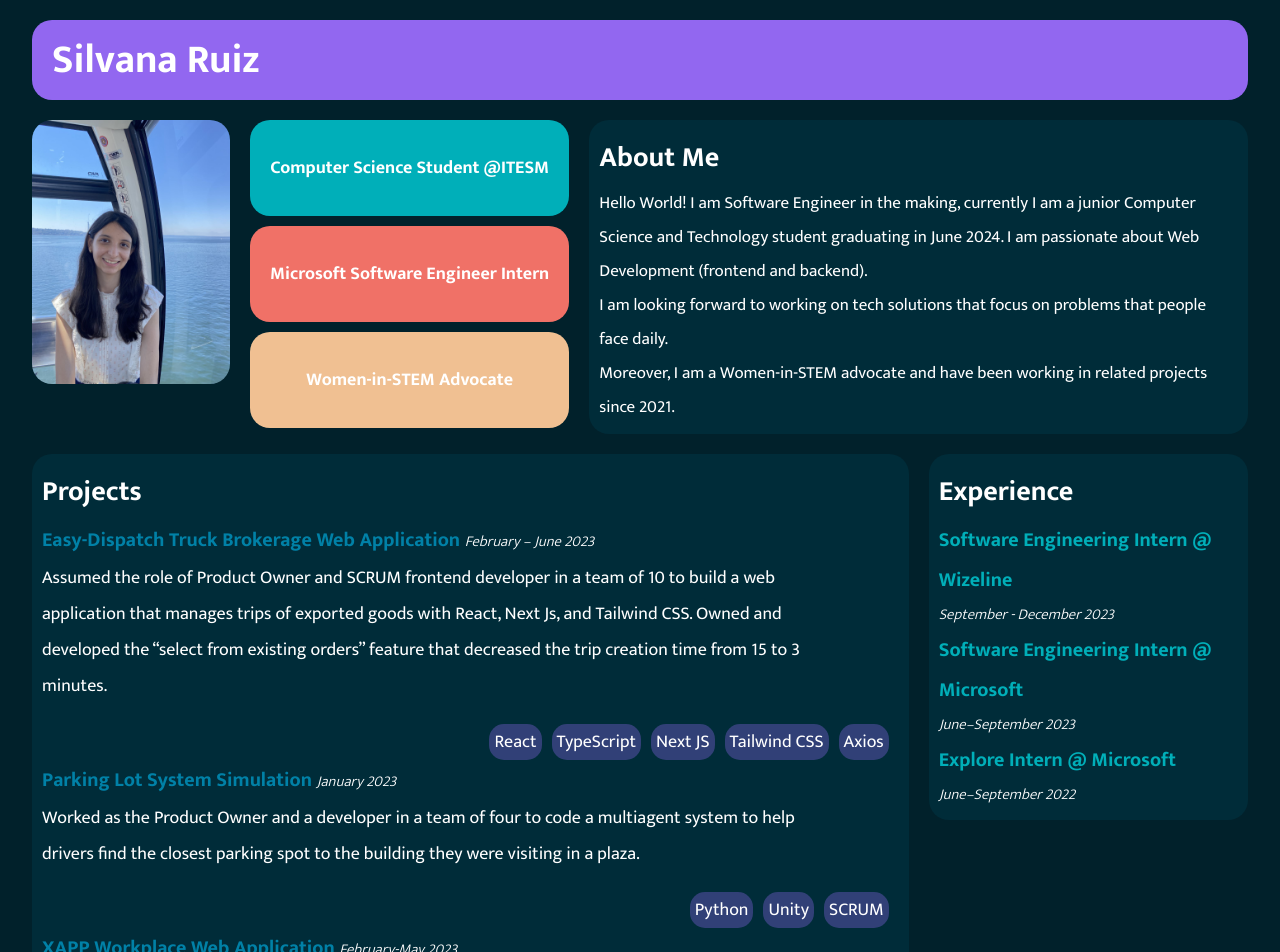
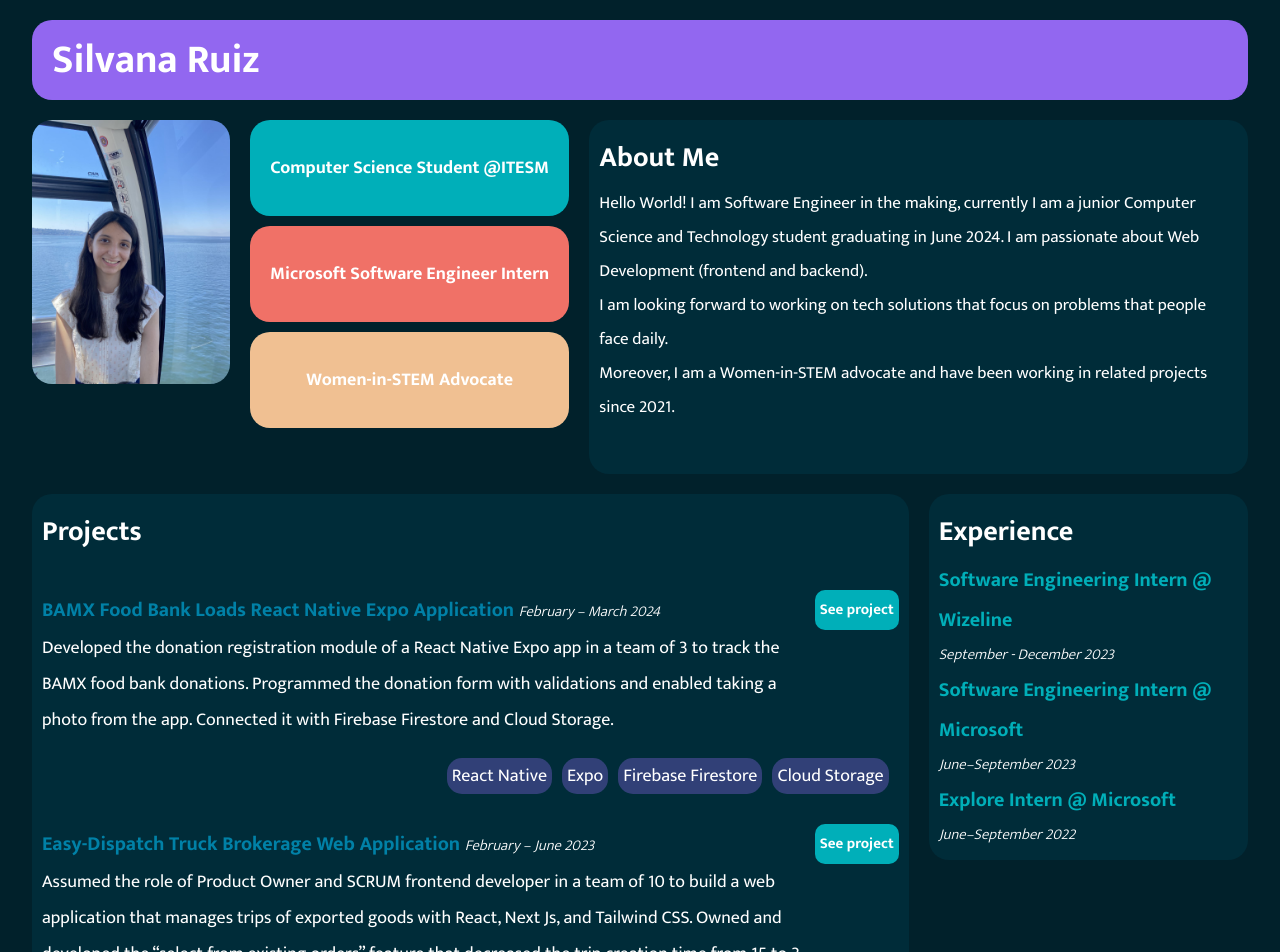
Before and after one commit to Silvana-Ruiz/Portfolio_Silvana, a React (Vite) app: page / in a window 1280 px wide. Shown: the top 952 px of the page. Built offline with nearby package versions, Linux system fonts and the light colour scheme.

Commit message:
add food bank project

```diff
--- a/src/components/Project/Project.css
+++ b/src/components/Project/Project.css
@@ -1,5 +1,7 @@
 .project {
   width: 100%;
+  margin-top: 3rem;
+  margin-bottom: 3rem;
 }
 
 .project h3 {
@@ -12,6 +14,24 @@
   margin-bottom: 2rem;
 }
 
+.projectHeader {
+  display: flex;
+  align-items: center;
+  justify-content: space-between;
+}
+.projectLink {
+  color: var(--white);
+  text-decoration: none;
+  font-size: 1.5rem;
+  font-weight: bold;
+  background-color: var(--aqua);
+  border-radius: 10px;
+  padding:0.5rem;
+}
+.projectLink:hover {
+  background-color: var(--purple);
+}
+
 .skills {
   display: flex;
   justify-content: flex-end;
@@ -21,6 +41,6 @@
   font-size: 1.8rem;
   background-color: #9267f056;
   border-radius: 15px;
-  padding: 0 .5rem;
+  padding: 0 0.5rem;
   margin-right: 1rem;
 }
--- a/src/components/Project/index.jsx
+++ b/src/components/Project/index.jsx
@@ -1,20 +1,28 @@
-import "./Project.css"
+import "./Project.css";
 
-function Project({project}) {
-
-  const {name, date, description, skills} = project
-  console.log(project)
+function Project({ project }) {
+  const { name, date, description, skills, link } = project;
+  console.log(project);
   return (
     <div className="project">
-      <h3>{name} <span className="date">{date}</span></h3>
+      <div className='projectHeader'>
+        <h3>
+          {name} <span className="date">{date}</span>
+        </h3>
+        <a href={link} className="projectLink">
+          See project
+        </a>
+      </div>
+
       <p>{description}</p>
+
       <div className="skills">
         {skills.map((skill) => (
           <span className="skill">{skill}</span>
         ))}
       </div>
     </div>
-  )
+  );
 }
 
-export default Project
+export default Project;
--- a/src/components/Projects/index.jsx
+++ b/src/components/Projects/index.jsx
@@ -1,14 +1,17 @@
 import Project from "../Project";
 import { PROJECTS } from "../../data";
+import { generateIds } from "../../utilities/utility";
 
 function Projects() {
-
+  generateIds();
   return (
     <div className="navyContainer">
       <h2>Projects</h2>
-      {PROJECTS.map((project) => (
-        <Project key={project?.id} project={project} />
-      ))}
+      {PROJECTS.slice()
+        .reverse()
+        .map((project) => (
+          <Project key={project?.id} project={project} />
+        ))}
     </div>
   );
 }
--- a/src/data/index.js
+++ b/src/data/index.js
@@ -1,6 +1,25 @@
 export const PROJECTS = [
   {
-    id: 1,
+    name: "Arithmetic Expression Parser",
+    date: 'March 2022',
+    description: `Built in a team of two an arithmetic expression parser that
+    receives as an input a text file with comments and arithmetic expressions
+    and outputs a chart with each of the tokens found with their type in order
+    of appearance.`,
+    skills: ["C++", "Automata theory"],
+    link:'https://github.com/Silvana-Ruiz/LexerExpressionParser'
+  },
+
+  {
+    name: "Parking Lot System Simulation",
+    date: 'January 2023',
+    description: `Worked as the Product Owner and a developer in a team of four
+    to code a multiagent system to help drivers find the closest parking spot
+    to the building they were visiting in a plaza.`,
+    skills: ["Python", "Unity", "SCRUM"],
+    link:'https://github.com/Silvana-Ruiz/Multiagent_System_Parking_Lot'
+  },
+  {
     name: "Easy-Dispatch Truck Brokerage Web Application",
     date: 'February – June 2023',
     description: `Assumed the role of Product Owner and SCRUM frontend developer
@@ -8,35 +27,17 @@ export const PROJECTS = [
     goods with React, Next Js, and Tailwind CSS. Owned and developed the “select
     from existing orders” feature that decreased the trip creation time from 15
     to 3 minutes.`,
-    skills: ["React", "TypeScript", "Next JS", "Tailwind CSS", "Axios"]
+    skills: ["React", "TypeScript", "Next JS", "Tailwind CSS", "Axios"],
+    link:'https://truck-broker-nextjs.vercel.app/'
   },
   {
-    id: 2,
-    name: "Parking Lot System Simulation",
-    date: 'January 2023',
-    description: `Worked as the Product Owner and a developer in a team of four
-    to code a multiagent system to help drivers find the closest parking spot
-    to the building they were visiting in a plaza.`,
-    skills: ["Python", "Unity", "SCRUM"]
+    name: "BAMX Food Bank Loads React Native Expo Application",
+    date: 'February – March 2024',
+    description: `Developed the donation registration module of a React Native
+    Expo app in a team of 3 to track the BAMX food bank donations.
+    Programmed the donation form with validations and enabled taking a photo
+    from the app. Connected it with Firebase Firestore and Cloud Storage.`,
+    skills: ["React Native", "Expo", "Firebase Firestore", "Cloud Storage"],
+    link:'https://github.com/bamxAppsTec2024/registroCargaBamx'
   },
-  {
-    id: 3,
-    name: "XAPP Workplace Web Application",
-    date: 'February-May 2023',
-    description: `Lead a team of four in charge of developing the modules of the
-    log-in and profile of a workplace web application, which uses the MVC pattern,
-    where 40+ employees of Xipe Technology could publish their contact information,
-    skills, and resume.`,
-    skills: ["C#", "HTML", "CSS", "MVC"]
-  },
-  {
-    id: 4,
-    name: "Arithmetic Expression Parser",
-    date: 'March 2022',
-    description: `Built in a team of two an arithmetic expression parser that
-    receives as an input a text file with comments and arithmetic expressions
-    and outputs a chart with each of the tokens found with their type in order
-    of appearance.`,
-    skills: ["C++", "Automata theory"]
-  }
 ];
--- /dev/null
+++ b/src/utilities/utility.js
@@ -0,0 +1,9 @@
+import { PROJECTS } from "../data";
+
+export function generateIds() {
+  let id = 0;
+  PROJECTS.forEach((project) => {
+    project.id = id;
+    id += 1;
+  });
+}
```
